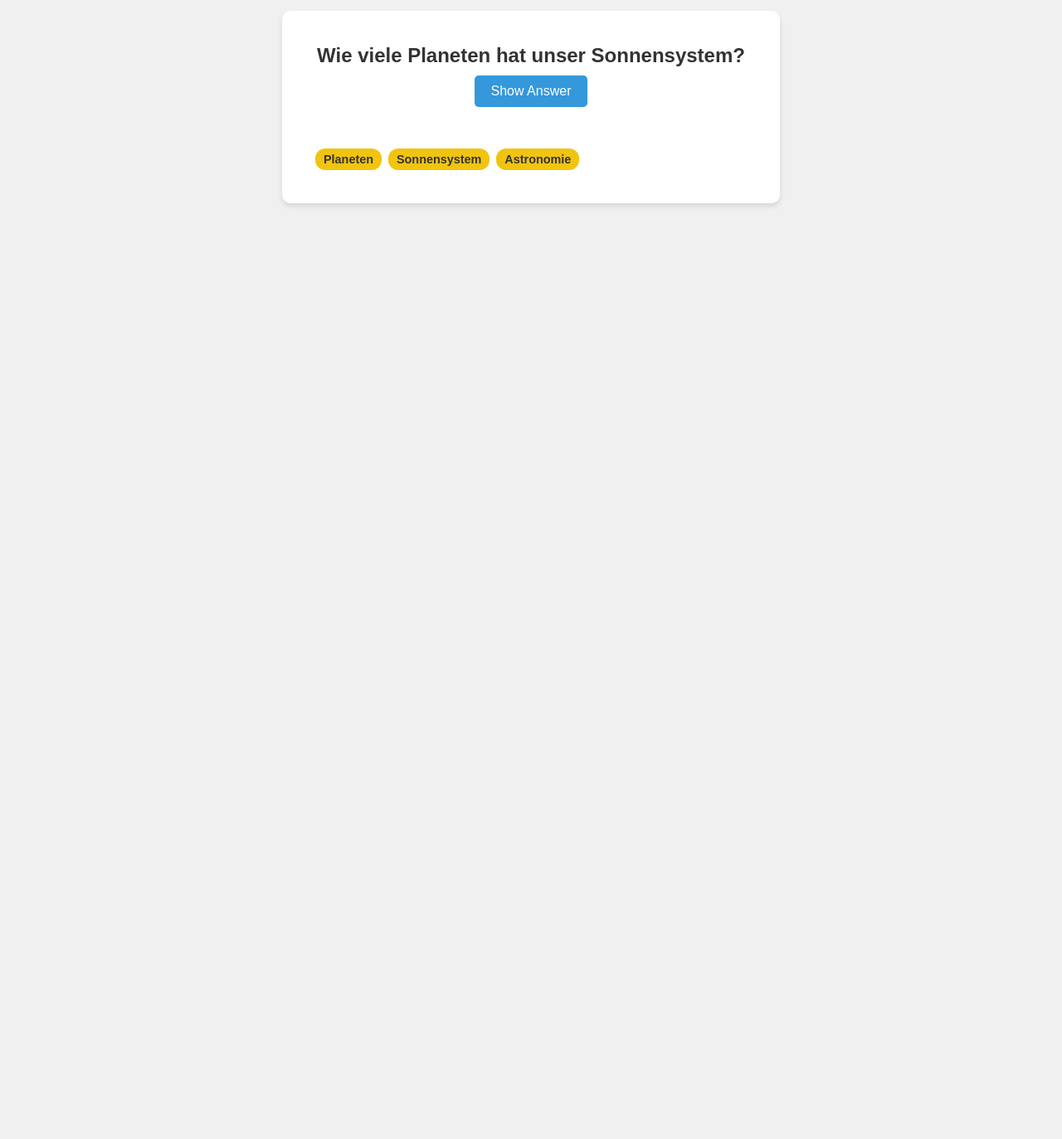
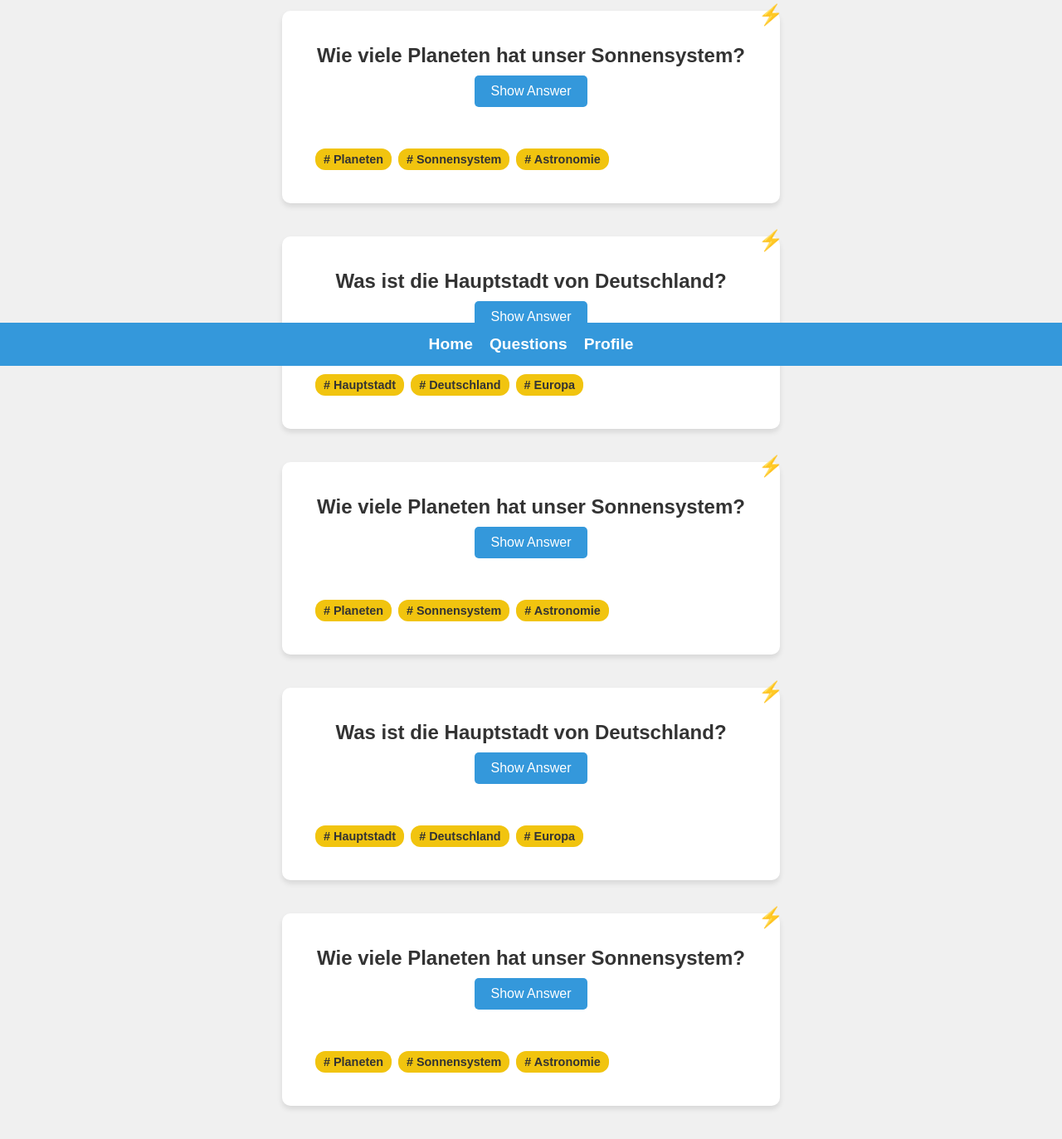
Before and after one commit to ana-nova/quiz-app, a plain HTML site: page index.html in a window 1280 px wide. Shown: the part 359-1732 px from the top of the page at 83% size. Before the commit the page ends 800 px from the top, so only its background shows below. Drawn offline with Linux system fonts and the light colour scheme.

Commit message:
add footer as navigation and set icon as bookmark

```diff
--- a/index.html
+++ b/index.html
@@ -2,44 +2,111 @@
 <html lang="en">
   <head>
     <meta charset="UTF-8" />
-    <meta name="viewport" content="width=device-width, initial-scale=1.0" />
+    <meta name="viewport" />
     <title>Quiz App</title>
     <link rel="stylesheet" href="css/styles.css">
   </head>
   <body>
     <!-- Header -->
     <header class="header">
-      <h1 class="header__title">Quiz App</h1>
+      <h1 class="header__title">🧠 Quiz App 🧠</h1>
     </header>
 
     <!-- Main Content -->
     <main class="quiz-container">
         <section class="quiz-card">
+            <button class="bookmark-btn">⚡️</button>
             <h2 class="quiz-question">Was ist die Hauptstadt von Deutschland?</h2>
             <div>
             <p class="quiz-answer hidden">Berlin</p>
             <button class="show-answer-btn">Show Answer</button>
             </div>
             <div class="quiz-tags">
-            <span class="tag">Hauptstadt</span>
-            <span class="tag">Deutschland</span>
-            <span class="tag">Europa</span>
+                <span class="tag"># Hauptstadt</span>
+                <span class="tag"># Deutschland</span>
+                <span class="tag"># Europa</span>
               </div>
           </section>
 
           <section class="quiz-card">
+            <button class="bookmark-btn">⚡️</button>
             <h2 class="quiz-question">Wie viele Planeten hat unser Sonnensystem?</h2>
             <div>
             <p class="quiz-answer hidden">Acht Planeten</p>
             <button class="show-answer-btn">Show Answer</button>
             </div>
             <div class="quiz-tags">
-            <span class="tag">Planeten</span>
-            <span class="tag">Sonnensystem</span>
-            <span class="tag">Astronomie</span>
+                <span class="tag"># Planeten</span>
+                <span class="tag"># Sonnensystem</span>
+                <span class="tag"># Astronomie</span>
+              </div>
+          </section>
+
+          <section class="quiz-card">
+            <button class="bookmark-btn">⚡️</button>
+            <h2 class="quiz-question">Was ist die Hauptstadt von Deutschland?</h2>
+            <div>
+            <p class="quiz-answer hidden">Berlin</p>
+            <button class="show-answer-btn">Show Answer</button>
+            </div>
+            <div class="quiz-tags">
+                <span class="tag"># Hauptstadt</span>
+                <span class="tag"># Deutschland</span>
+                <span class="tag"># Europa</span>
+              </div>
+          </section>
+
+          <section class="quiz-card">
+            <button class="bookmark-btn">⚡️</button>
+            <h2 class="quiz-question">Wie viele Planeten hat unser Sonnensystem?</h2>
+            <div>
+            <p class="quiz-answer hidden">Acht Planeten</p>
+            <button class="show-answer-btn">Show Answer</button>
+            </div>
+            <div class="quiz-tags">
+                <span class="tag"># Planeten</span>
+                <span class="tag"># Sonnensystem</span>
+                <span class="tag"># Astronomie</span>
+              </div>
+          </section>
+
+          <section class="quiz-card">
+            <button class="bookmark-btn">⚡️</button>
+            <h2 class="quiz-question">Was ist die Hauptstadt von Deutschland?</h2>
+            <div>
+            <p class="quiz-answer hidden">Berlin</p>
+            <button class="show-answer-btn">Show Answer</button>
+            </div>
+            <div class="quiz-tags">
+                <span class="tag"># Hauptstadt</span>
+                <span class="tag"># Deutschland</span>
+                <span class="tag"># Europa</span>
+              </div>
+          </section>
+
+          <section class="quiz-card">
+            <button class="bookmark-btn">⚡️</button>
+            <h2 class="quiz-question">Wie viele Planeten hat unser Sonnensystem?</h2>
+            <div>
+            <p class="quiz-answer hidden">Acht Planeten</p>
+            <button class="show-answer-btn">Show Answer</button>
+            </div>
+            <div class="quiz-tags">
+                <span class="tag"># Planeten</span>
+                <span class="tag"># Sonnensystem</span>
+                <span class="tag"># Astronomie</span>
               </div>
           </section>
     </main>
+
+        <!-- Footer mit Navigation -->
+        <footer class="footer">
+            <nav class="footer-nav">
+              <a href="#" class="nav-link" id="home-link">Home</a>
+              <a href="#" class="nav-link" id="questions-link">Questions</a>
+              <a href="#" class="nav-link">Profile</a>
+            </nav>
+          </footer>
 
     <script>
       // Toggle the answer visibility on button click
```
Lines whose indentation alone changed are shown as unchanged.
